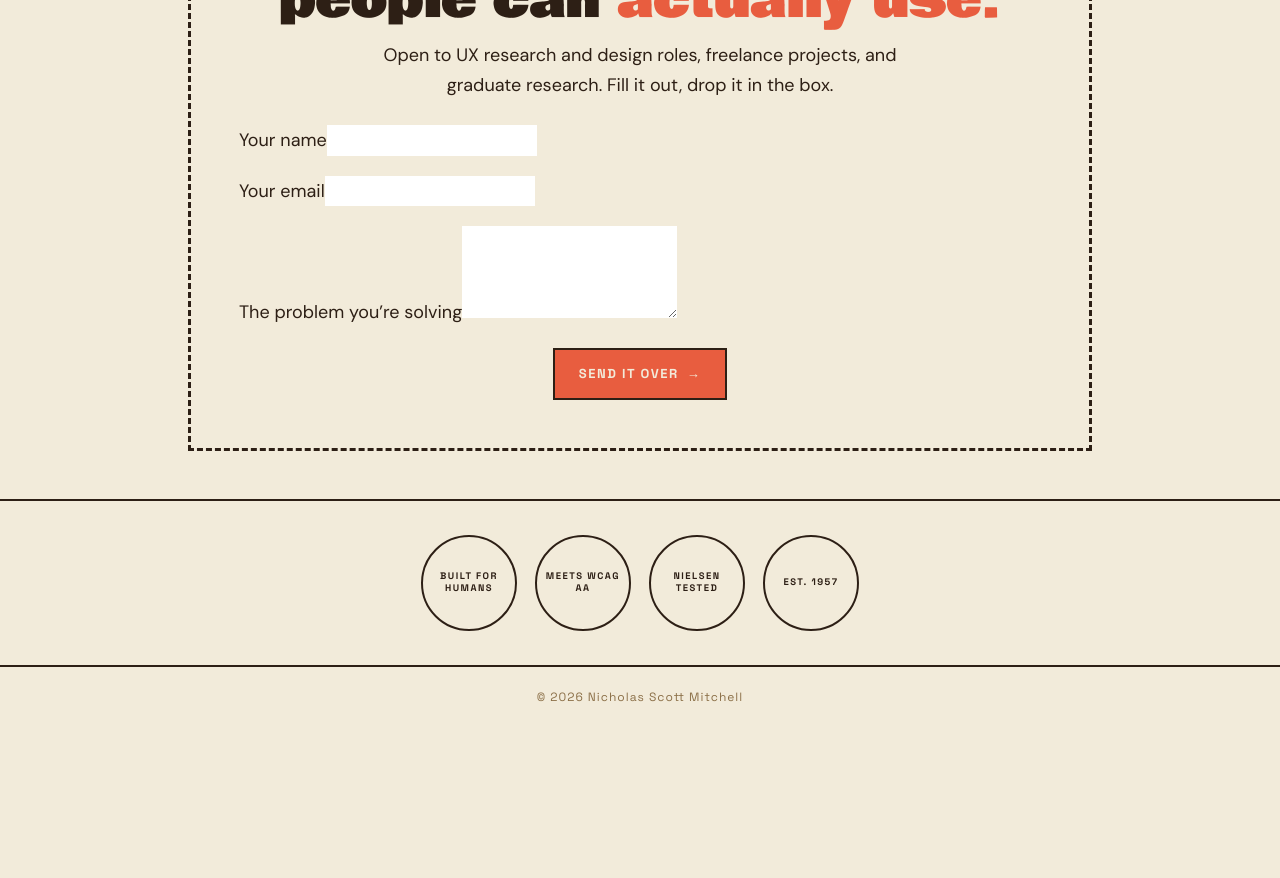
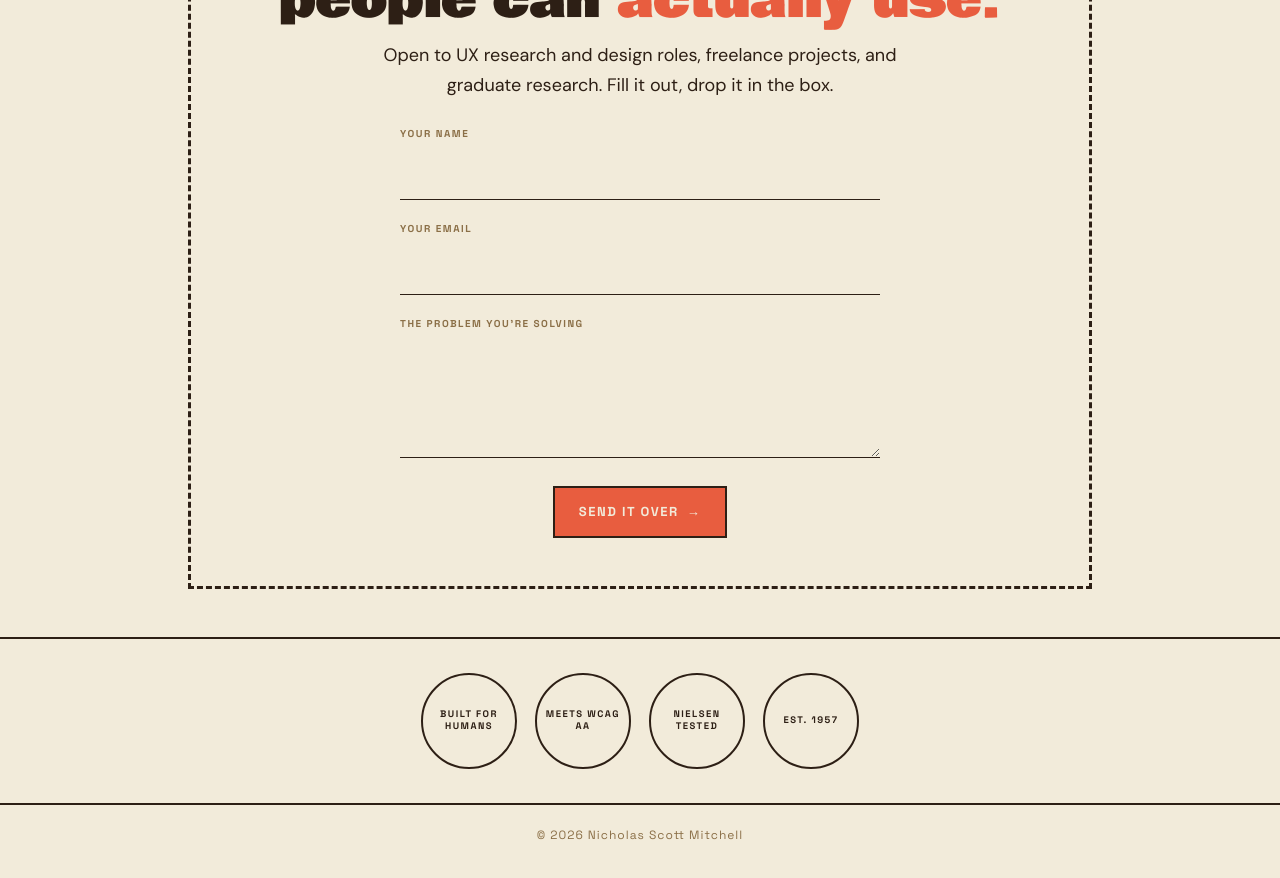
Before and after one commit to FisterMantastic97/LivePortfolio, a Next.js app: page / in a window 1280 px wide. Shown: the part 2480-3358 px from the top of the page. Before the commit the page ends 3227 px from the top, so only its background shows below. Built offline with nearby package versions, Linux system fonts and the light colour scheme.

Commit message:
Polish contact form input styling

```diff
--- a/app/globals.css
+++ b/app/globals.css
@@ -209,6 +209,24 @@ strong,b{font-weight:600;}
 .coupon .send{text-align:center;}
 .coupon .stampbox{position:absolute;top:18px;right:18px;width:62px;height:72px;border:1.5px dashed var(--walnut);display:flex;align-items:center;justify-content:center;text-align:center;font-family:var(--font-sub);font-weight:700;font-size:8px;letter-spacing:1px;text-transform:uppercase;color:var(--walnut);line-height:1.3;padding:4px;}
 @media(max-width:520px){.coupon .stampbox{display:none;}}
+.coupon-form .fields{max-width:480px;margin:0 auto 28px;text-align:left;}
+.coupon-form .field{margin:0 0 20px;}
+.coupon-form .lbl{display:block;font-family:var(--font-sub);font-weight:700;font-size:11px;letter-spacing:1.5px;text-transform:uppercase;color:var(--espresso);margin:0 0 8px;}
+.coupon-form input,.coupon-form textarea{display:block;width:100%;background:var(--cream);border:2px solid var(--espresso);border-radius:0;font-family:var(--font-body);font-size:16px;line-height:1.5;color:var(--espresso);padding:13px 15px;min-height:52px;}
+.coupon-form textarea{min-height:120px;resize:vertical;}
+.coupon-form input:focus,.coupon-form textarea:focus{outline:none;border-color:var(--tangerine);box-shadow:0 0 0 3px rgba(232,93,63,0.22);}
+.coupon-form input::placeholder,.coupon-form textarea::placeholder{color:var(--walnut);opacity:0.7;}
+.coupon-form .fields{max-width:480px;margin:0 auto 28px;text-align:left;}
+.coupon-form .field{margin:0 0 20px;}
+.coupon-form .lbl{display:block;font-family:var(--font-sub);font-weight:700;font-size:11px;letter-spacing:1.5px;text-transform:uppercase;color:var(--espresso);margin:0 0 8px;}
+.coupon-form input,.coupon-form textarea{display:block;width:100%;background:var(--cream);border:2px solid var(--espresso);border-radius:0;font-family:var(--font-body);font-size:16px;line-height:1.5;color:var(--espresso);padding:13px 15px;min-height:52px;}
+.coupon-form textarea{min-height:120px;resize:vertical;}
+.coupon-form input:focus,.coupon-form textarea:focus{outline:none;border-color:var(--tangerine);box-shadow:0 0 0 3px rgba(232,93,63,0.22);}
+.coupon-form input::placeholder,.coupon-form textarea::placeholder{color:var(--walnut);opacity:0.7;}
+.coupon-form .field{margin:0 0 20px;}
+.coupon-form .lbl{display:block;font-family:var(--font-sub);font-weight:700;font-size:10px;letter-spacing:1.5px;text-transform:uppercase;color:var(--walnut);margin:0 0 6px;}
+.coupon-form input,.coupon-form textarea{width:100%;background:transparent;border:none;border-bottom:1.5px solid var(--espresso);font-family:var(--font-body);font-size:16px;color:var(--espresso);padding:6px 2px;outline:none;border-radius:0;resize:vertical;}
+.coupon-form input:focus,.coupon-form textarea:focus{border-bottom-color:var(--tangerine);}
 
 /* ---------- work index ---------- */
 .work-intro{font-size:clamp(18px,2.3vw,22px);line-height:1.55;max-width:54ch;margin:0 0 36px;}
```
